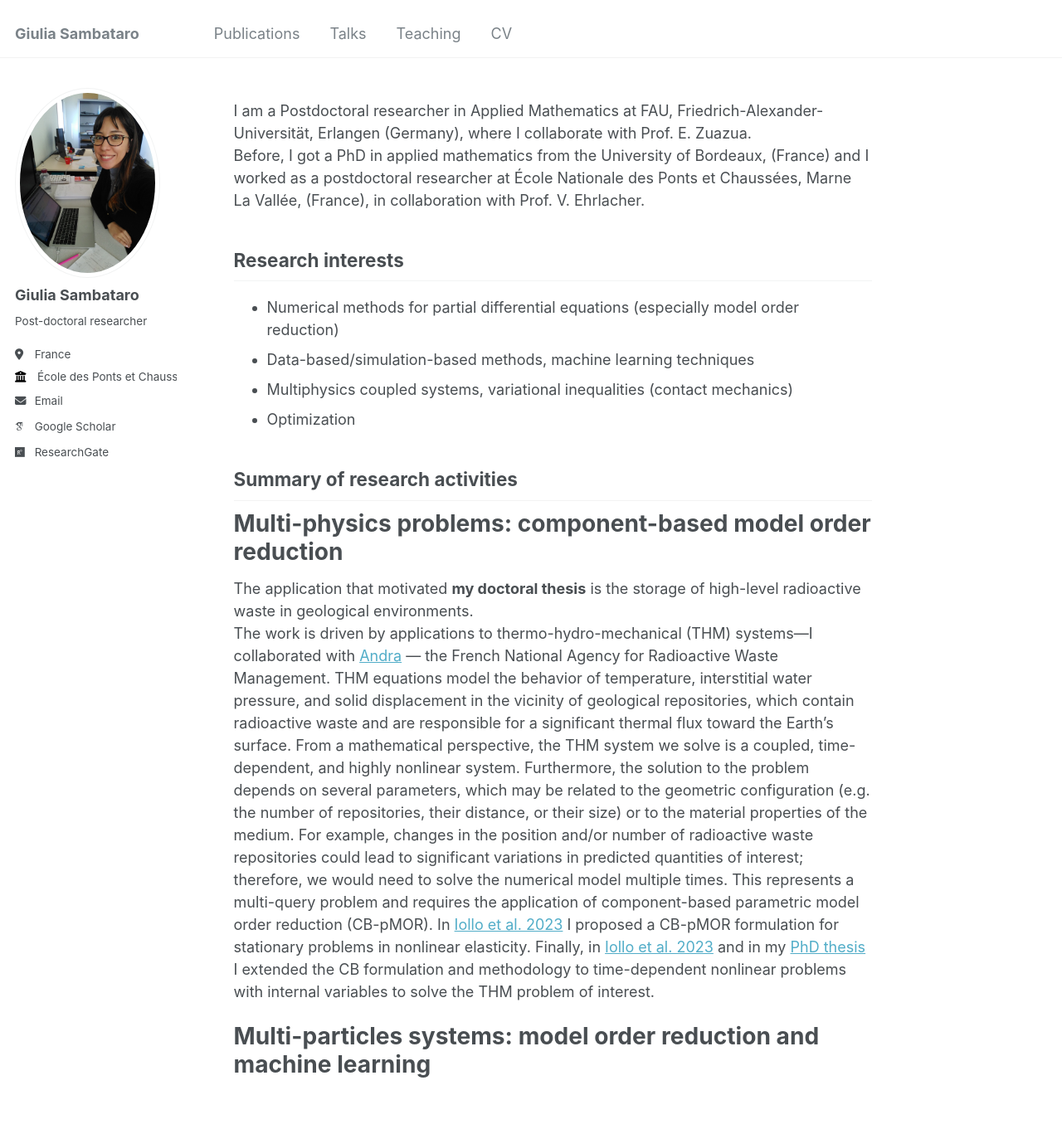
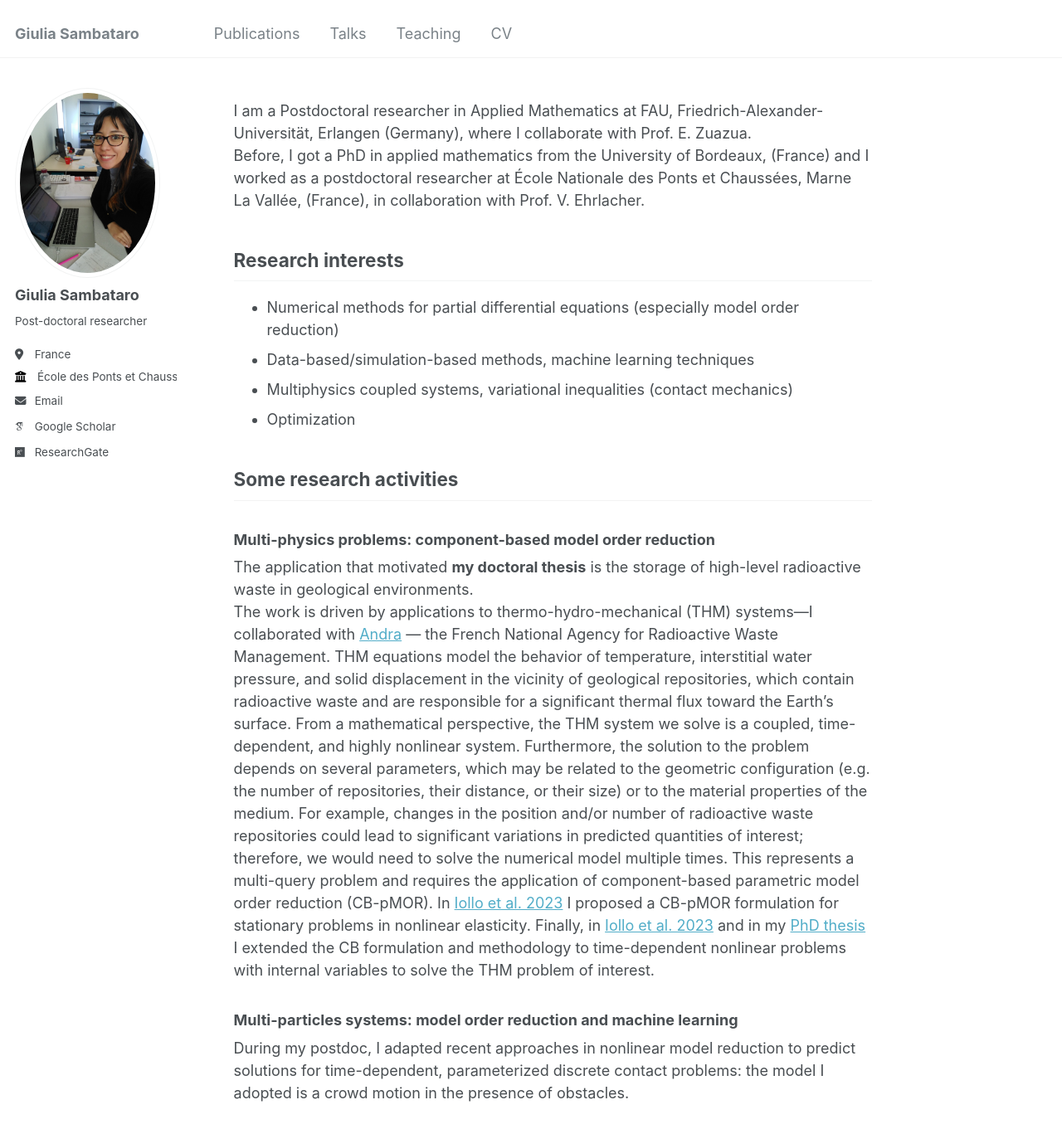
Before and after one commit to gsambata/gsambata.github.io, a Jekyll site: the page built from _pages/about.md, in a window 1280 px wide and 1400 px high. Shown: the top 1367 px of the window at 83% size. Built offline with Jekyll 4.4.1, drawn with Linux system fonts in a browser that asks for light colours; some web fonts are replaced.

Commit message:
paragraph 2

```diff
--- a/_pages/about.md
+++ b/_pages/about.md
@@ -17,11 +17,9 @@ Before, I got a PhD in applied mathematics from the University of Bordeaux, (Fra
 <li>Optimization </li>
 </ul>
 
-
 <!-- Questo è un commento e non verrà visualizzato nella pagina -->
-
-## Summary of research activities
-# Multi-physics problems: component-based model order reduction
+## Some research activities
+### Multi-physics problems: component-based model order reduction
 The application that motivated **my doctoral thesis** is the storage of high-level radioactive waste in geological environments.
 The work is driven by applications to thermo-hydro-mechanical (THM) systems---I collaborated with [Andra](https://www.andra.fr)
 --- the French National Agency for Radioactive Waste Management.
@@ -32,7 +30,13 @@ This represents a multi-query problem and requires the application of component-
 In [Iollo et al. 2023](https://www.sciencedirect.com/science/article/pii/S0045782522007423) I proposed a CB-pMOR formulation for stationary problems in nonlinear elasticity.
 Finally, in [Iollo et al. 2023](https://www.scipedia.com/wd/images/d/d9/Draft_Sanchez_Pinedo_755799274pap_193.pdf) and in my [PhD thesis](https://theses.hal.science/tel-04006932/document) I extended the CB formulation and methodology to time-dependent nonlinear problems with internal variables to solve the THM problem of interest.
 
-# Multi-particles systems: model order reduction and machine learning
+### Multi-particles systems: model order reduction and machine learning
+During my postdoc, I adapted recent approaches in nonlinear model reduction to predict solutions for time-dependent, parameterized discrete contact problems: the model I adopted is a crowd motion in the presence of obstacles.
+![Representative sketch of the two-dimensional discrete contact problem region: obstacles and contact
+walls are marked in blue; particles are marked in red](files/domain.png)
+
+
+
 
 <!--\[ a^2 + b^2 = c^2 \]
 
```
Also changed, not shown: files/domain.png (added).
